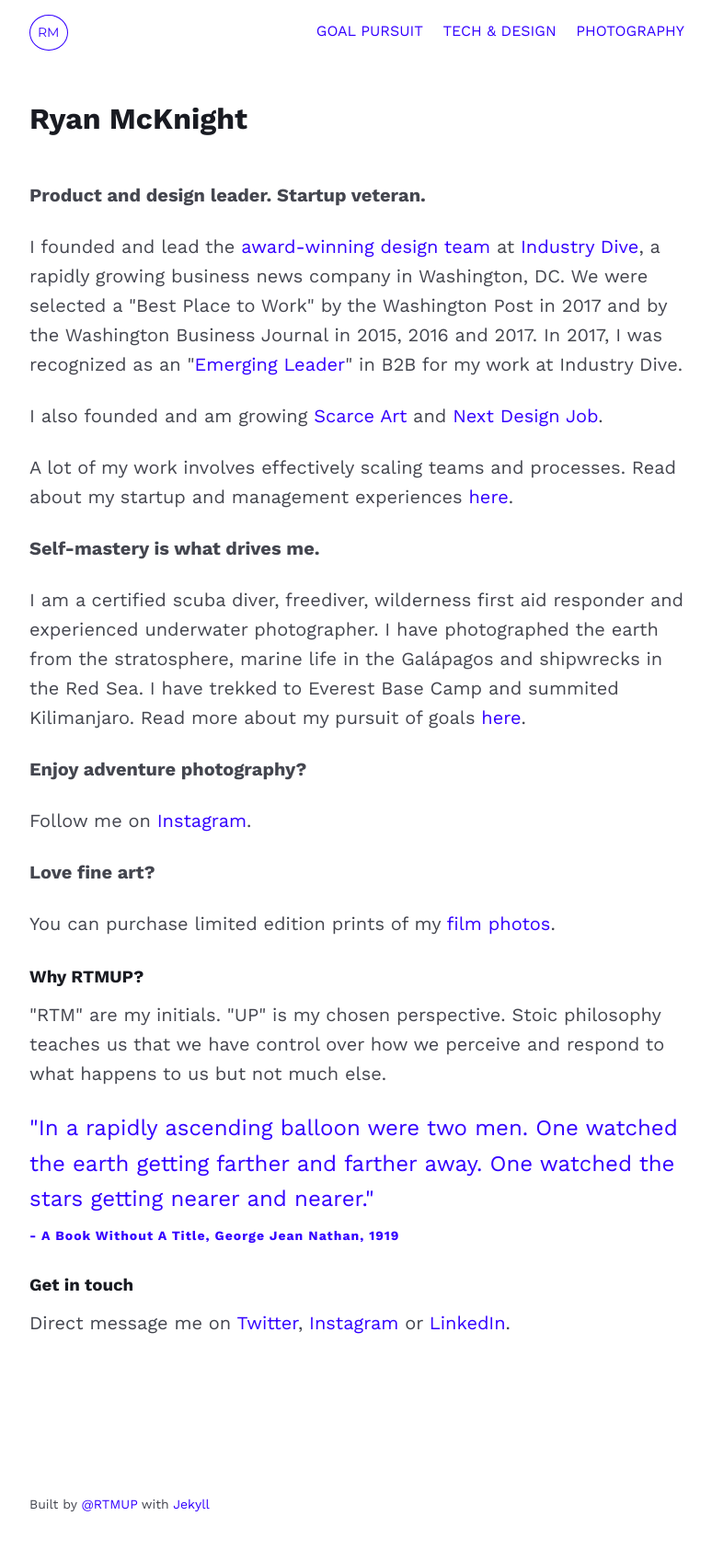
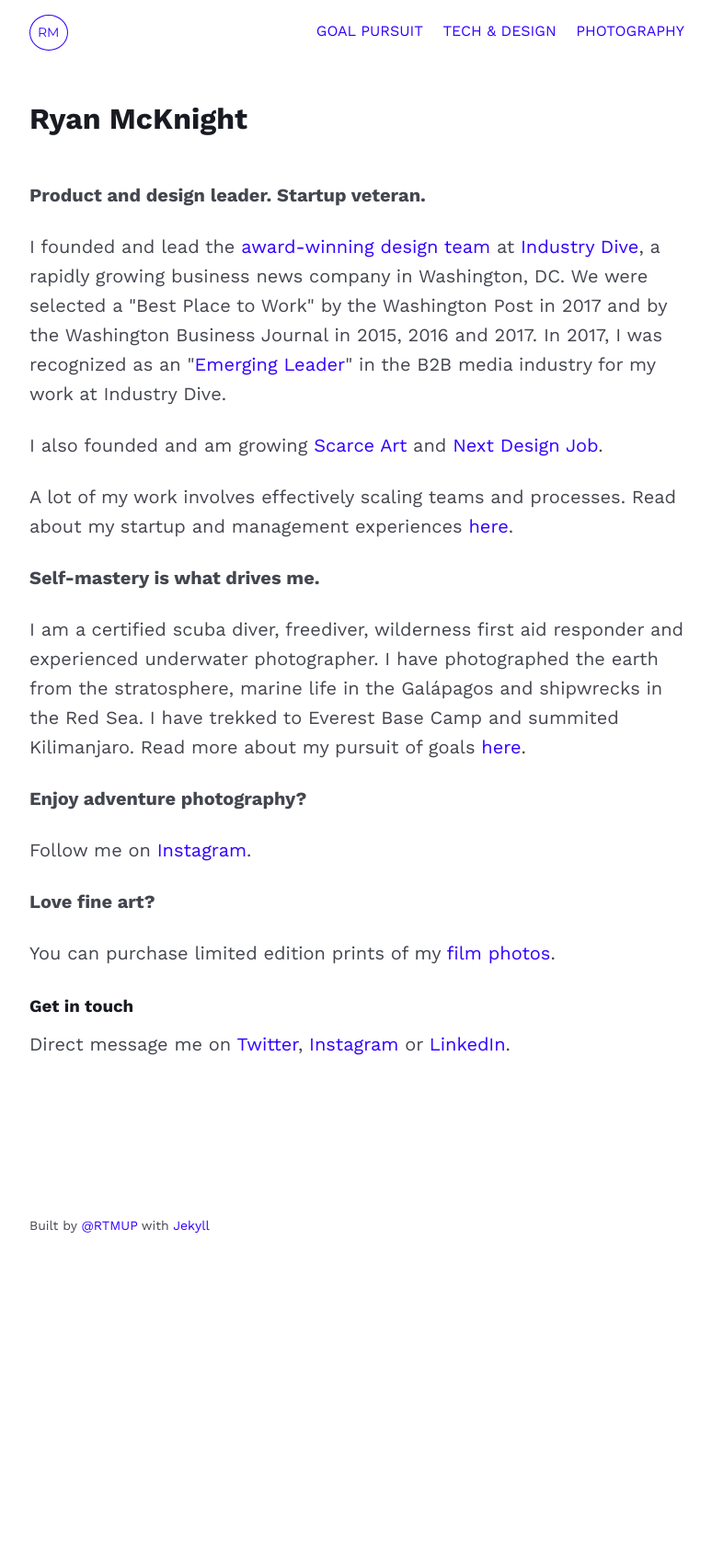
Before and after one commit to mcknightlabs/rtmup, a Jekyll site: the page built from index.html, in a window 1280 px wide. Shown: the whole page at 92% size, without its empty margins (248-1022 px from the left). Built offline with Jekyll 4.4.1, drawn with Linux system fonts in a browser that asks for light colours; after the commit the page ends 1395 px from its top, so only the background shows below that.

Commit message:
updates home page bio

```diff
--- a/index.html
+++ b/index.html
@@ -8,7 +8,7 @@ layout: default
 
 <p><strong>Product and design leader. Startup veteran.</strong></p>
 
-<p>I founded and lead the <a href="https://www.industrydive.com/news/post/honoring-industry-dives-award-winning-design-leader/">award-winning</a> <a href="https://design.industrydive.com/">design team</a> at <a href="https://www.industrydive.com/">Industry Dive</a>, a rapidly growing business news company in Washington, DC. We were selected a "Best Place to Work" by the Washington Post in 2017 and by the Washington Business Journal in 2015, 2016 and 2017. In 2017, I was recognized as an "<a href="http://www.siia.net/bims/SPECIAL-PROGRAMS/Emerging-Leader-Awards">Emerging Leader</a>" in B2B for my work at Industry Dive.<p>
+<p>I founded and lead the <a href="https://www.industrydive.com/news/post/honoring-industry-dives-award-winning-design-leader/">award-winning</a> <a href="https://design.industrydive.com/">design team</a> at <a href="https://www.industrydive.com/">Industry Dive</a>, a rapidly growing business news company in Washington, DC. We were selected a "Best Place to Work" by the Washington Post in 2017 and by the Washington Business Journal in 2015, 2016 and 2017. In 2017, I was recognized as an "<a href="http://www.siia.net/bims/SPECIAL-PROGRAMS/Emerging-Leader-Awards">Emerging Leader</a>" in the B2B media industry for my work at Industry Dive.<p>
 
 <p>I also founded and am growing <a href="https://www.scarceart.com/">Scarce Art</a> and <a href="https://nextdesignjob.com/">Next Design Job</a>.</p>
 
@@ -26,14 +26,6 @@ layout: default
 
 <p>You can purchase limited edition prints of my <a href="{{ site.github.url }}/photography">film photos</a>.
 
-<h3>Why RTMUP?</h3>
-
-<p>"RTM" are my initials. "UP" is my chosen perspective. Stoic philosophy teaches us that we have control over how we perceive and respond to what happens to us but not much else.</p>
-
-<blockquote>"In a rapidly ascending balloon were two men. One watched the earth getting farther and farther away. One watched the stars getting nearer and nearer."
-<citation>- A Book Without A Title, George Jean Nathan, 1919</citation>
-</blockquote>
-
 <h3>Get in touch</h3>
 <p>Direct message me on <a href="https://www.twitter.com/rtmup">Twitter</a>, <a href="https://www.instagram.com/rtmup">Instagram</a> or <a href="https://www.linkedin.com/in/ryantmcknight/">LinkedIn</a>.</p>
 
```
